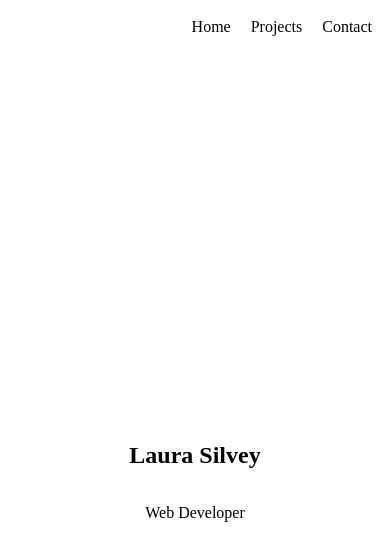
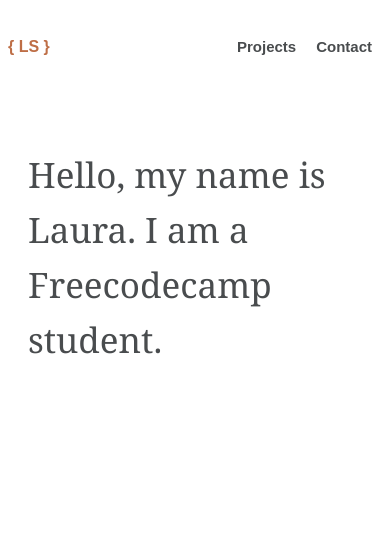
Before and after one commit to LauraSilvey/FCC-personal-portfolio, a plain HTML site: page index.html in a window 390 px wide. Drawn offline with Linux system fonts and the light colour scheme.

Commit message:
style mobile layout

```diff
--- a/css/style.css
+++ b/css/style.css
@@ -6,6 +6,7 @@
 	display: flex;
 	flex-direction: column;
 	overflow: hidden;
+	color: #494C4E;
 
 }
 
@@ -24,6 +25,20 @@
 	flex-direction: row;
 	justify-content: flex-end;
 	height: 50px;
+	font-family: Arial;
+	padding-top: 20px;
+	padding-bottom: 40px;
+}
+
+.logo {
+	align-self: basis;
+	flex-grow: 1;
+	padding-top: 10px;
+	font-weight: bold;
+}
+
+.logo-link {
+	color: #BE6E46;
 }
 
 ul.nav-list {
@@ -34,7 +49,14 @@
 
 .nav-link {
 	text-decoration: none;
-	color: black;
+	color: #494C4E;
+	font-size: 15px;
+	font-weight: bold;
+	padding-bottom: 5px;
+}
+
+.nav-link:hover {
+	border-bottom: solid 2px #BE6E46;
 }
 
 .list-item {
@@ -50,11 +72,11 @@
 .main-doc {
   position: relative;
   overflow-y: auto;
+  padding-left: 20px;
+  padding-right: 20px;
 }
 
-/*.section-title {
-	text-align: center;
-}*/
+
 
 /*
 *
@@ -65,11 +87,18 @@
 .welcome {
 	display: flex;
 	flex-direction: column;
-	justify-content: center;
-	align-items: center;
 	height: 100vh;
-	overflow: scroll;
 }
+
+.intro {
+
+	font-size: 35px;
+	font-family: Georgia;
+	line-height: 55px;
+	text-size-adjust: 100%;
+	font-weight: normal;
+}
+
 
 /*
 *
@@ -103,14 +132,17 @@
 *
 */
 
-.contact{
+.contact {
 	display: flex;
 	flex-direction: column;
 	align-items: center;
+	border-top: solid 1px #E5E5E5;
+	border-bottom: solid 1px #E5E5E5;
 }
 
 .fa {
-	padding: 20px;
+	padding: 25px 20px 50px 20px;
+	color: #BE6E46;
 }
 
 a{
--- a/index.html
+++ b/index.html
@@ -13,8 +13,9 @@
 <body>
   <!-- navbar -->
   <nav class="navbar" id="navbar">
+  	<header class="logo"><a class="logo-link" href="#welcome-section">{ LS }</a></header>
   	<ul class="nav-list">
-  	  <li class="list-item"><a class="nav-link" href="#welcome-section">Home</a></li>
+  	  <li class="list-item"></li>
   	  <li class="list-item"><a class="nav-link" href="#projects">Projects</a></li>
   	  <li class="list-item"><a class="nav-link" href="#contact">Contact</a></li>
   	</ul>
@@ -22,12 +23,11 @@
 	  <!-- welcome section -->
 	<main class="main-doc">
 	  <section class="welcome" id="welcome-section">
-	  	<h1>Laura Silvey</h1>
-	  	<p>Web Developer</p>
+	  	<h1 class="intro">Hello, my name is Laura.  I am a Freecodecamp student.</h1>
 	  </section>
 	  <!-- projects section -->
 	  <section class="projects" id="projects">
-	  	<h3 class="section-title">Projects</h3>
+	  	<h2 class="section-title">Projects</h2>
 	  	<div class="section-tiles">
 				<figure class="project-tile">
 				  <img src="https://raw.githubusercontent.com/LauraSilvey/FCC-personal-portfolio/master/tribute_page_img.png" alt="tribute image">
@@ -49,7 +49,7 @@
 	  </section>
 	  <!-- contact section -->
 	  <section class="contact" id="contact">
-	  	<h3 class="section-title">Contact</h3>
+	  	<h2 class="section-title">Contact</h2>
 	    <div class="contact-links">
 	      <a target="blank" href="https://github.com/LauraSilvey" id="profile-link">
 	        <i class="fa fa-github fa-2x" aria-hidden="true"></i>
```
Also changed, not shown: assets/product_page_img.png (renamed from product_page_img.png), assets/survey_form_img.png (renamed from survey_form_img.png), assets/tech_doc_img.png (renamed from tech_doc_img.png), assets/tribute_page_img.png (renamed from tribute_page_img.png).
